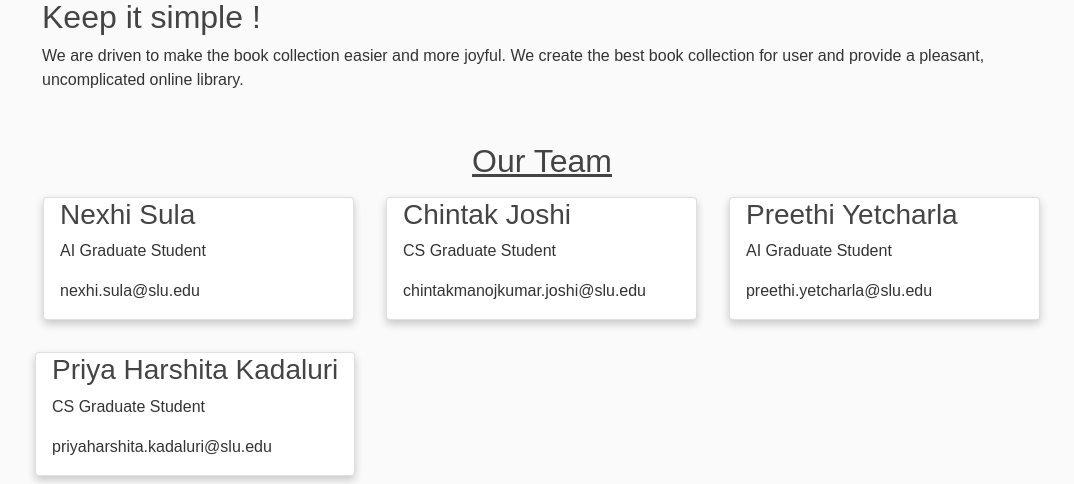
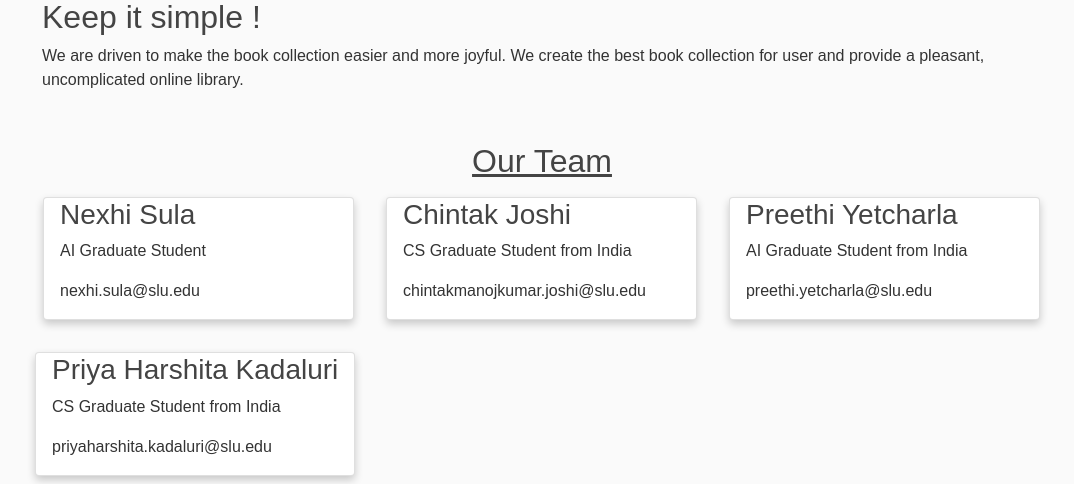
Before and after one commit to nexhis/E-library, a Django app: template elibrary/templates/elibrary/about.html in a window 1280 px wide. Shown: the part 436-920 px from the top of the page, without its empty margins (124-1198 px from the left). Run offline with Django 3.2, Linux system fonts and the light colour scheme; the template is opened without the code that fills it, so the values that code supplies are empty; some libraries are stand-ins or nearby versions.

Commit message:
modifying about us

```diff
--- a/elibrary/templates/elibrary/about.html
+++ b/elibrary/templates/elibrary/about.html
@@ -46,7 +46,7 @@
 
       <div class="container">
         <h3>Chintak Joshi</h3>
-        <p class="title">CS Graduate Student</p>
+        <p class="title">CS Graduate Student from India</p>
 
         <p>chintakmanojkumar.joshi@slu.edu</p>
 
@@ -59,7 +59,7 @@
 
       <div class="container">
         <h3>Preethi Yetcharla</h3>
-        <p class="title">AI Graduate Student</p>
+        <p class="title">AI Graduate Student from India</p>
 
         <p>preethi.yetcharla@slu.edu</p>
 
@@ -73,7 +73,7 @@
 
     <div class="container">
       <h3>Priya Harshita Kadaluri</h3>
-      <p class="title">CS Graduate Student</p>
+      <p class="title">CS Graduate Student from India</p>
 
       <p>priyaharshita.kadaluri@slu.edu</p>
 
```
